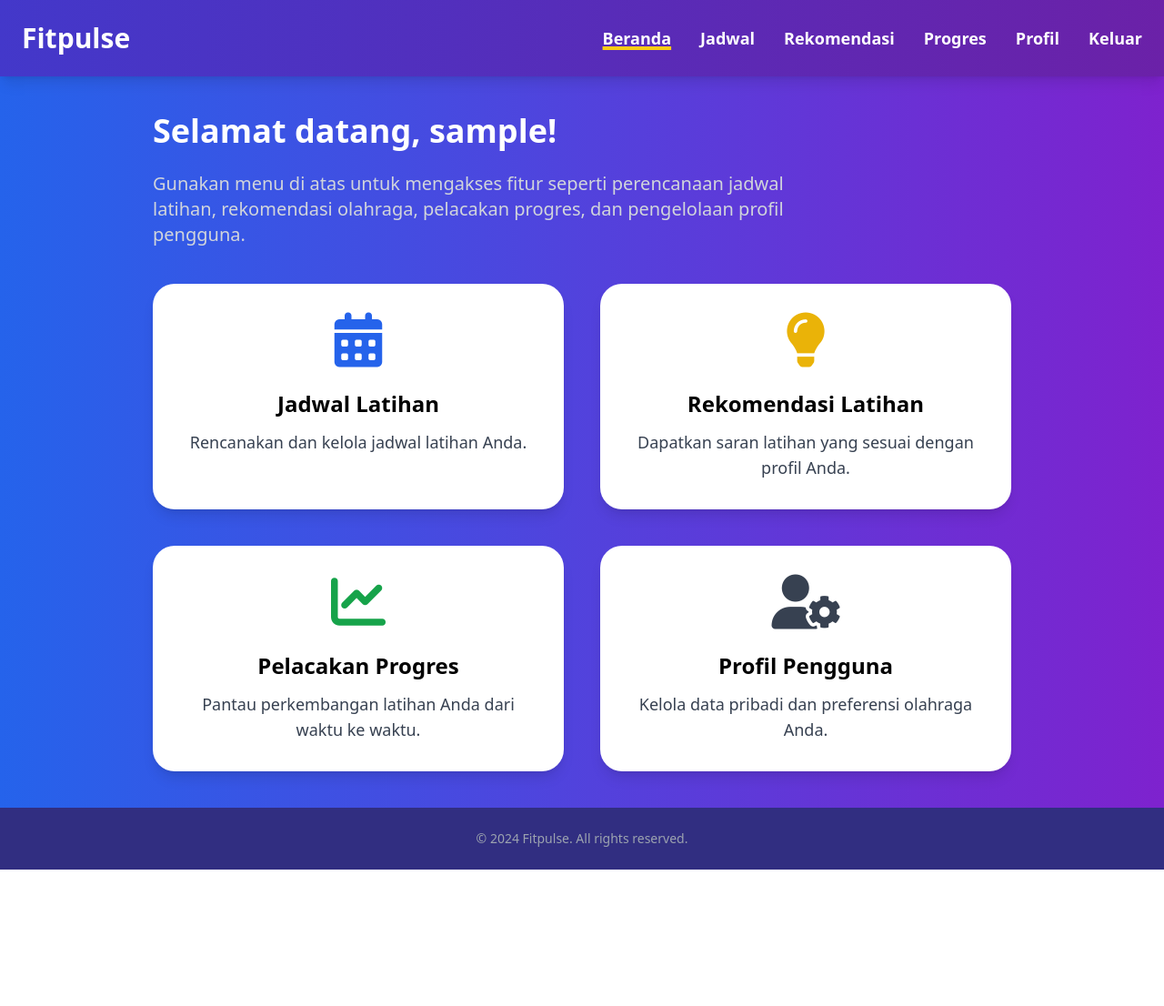
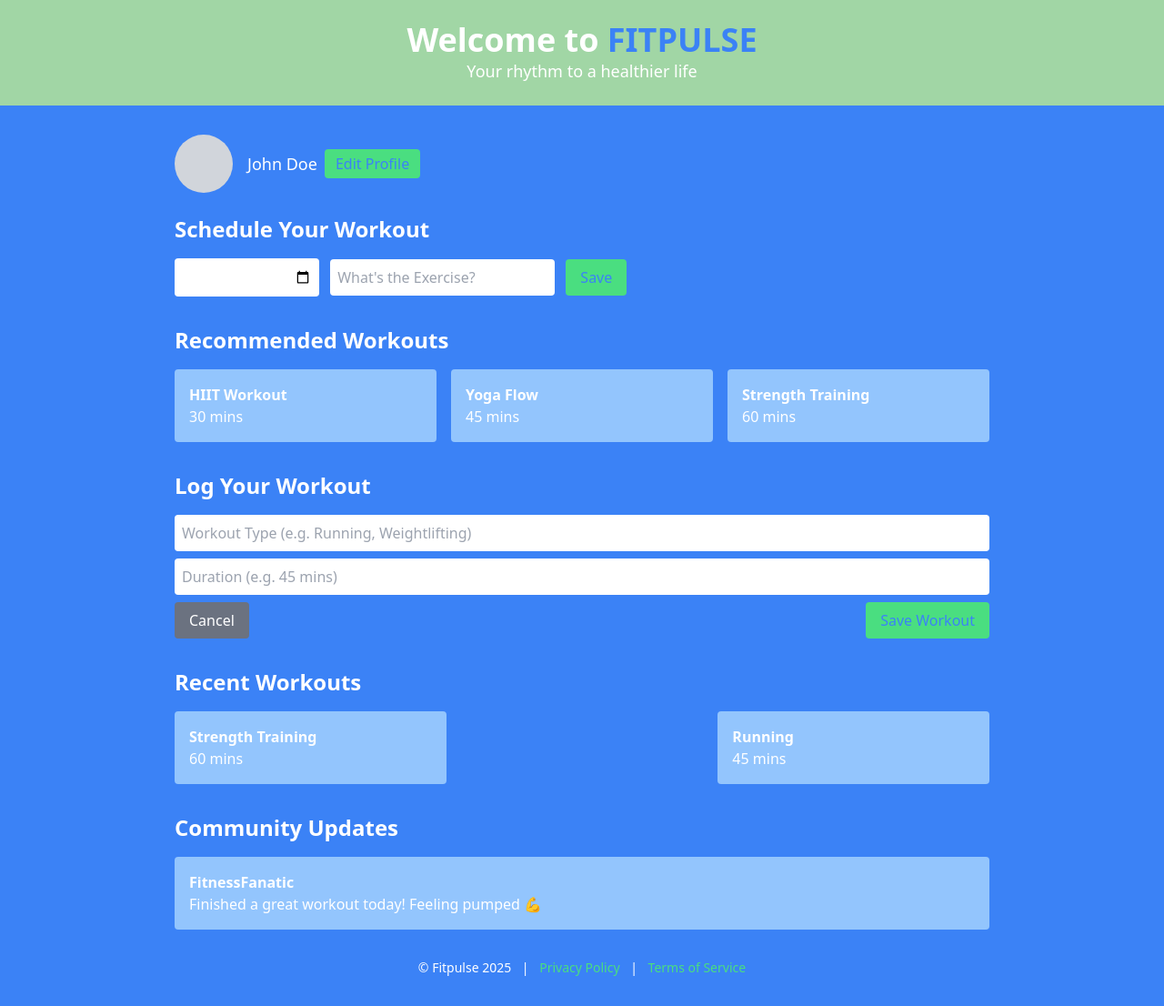
Before and after one commit to PandaBGS/FitPulse, a PHP site: page / in a window 1280 px wide. Shown: the whole page at 91% size. Before the commit the page ends 956 px from the top, so only its background shows below. Run offline with PHP 8.4, Linux system fonts and the light colour scheme; the visitor is signed in with stand-in values (Sample User, id 1); some libraries are stand-ins or nearby versions.

Commit message:
Update index.php

```diff
--- a/index.php
+++ b/index.php
@@ -1,7 +1,7 @@
 <?php
 session_start();
 if (!isset($_SESSION['user_id'])) {
-    header('Location: landing.php');
+    header('Location: login.php');
     exit;
 }
 $username = $_SESSION['username'];
@@ -16,54 +16,80 @@ $username = $_SESSION['username'];
     <link rel="stylesheet" href="https://cdnjs.cloudflare.com/ajax/libs/font-awesome/6.0.0-beta3/css/all.min.css" />
     <script src="https://cdn.tailwindcss.com"></script>
 </head>
-<body class="bg-gradient-to-r from-blue-600 to-purple-700 font-sans min-h-screen flex flex-col">
-    <header class="bg-gradient-to-r from-indigo-700 to-purple-800 text-white p-6 shadow-lg">
-        <div class="container mx-auto flex justify-between items-center">
-            <h1 class="text-3xl font-extrabold">Fitpulse</h1>
-            <nav>
-                <ul class="flex space-x-8 text-lg font-semibold">
-                    <li><a href="index.php" class="hover:underline underline decoration-yellow-400 decoration-4">Beranda</a></li>
-                    <li><a href="schedule.php" class="hover:underline">Jadwal</a></li>
-                    <li><a href="recommendations.php" class="hover:underline">Rekomendasi</a></li>
-                    <li><a href="progress.php" class="hover:underline">Progres</a></li>
-                    <li><a href="profile.php" class="hover:underline">Profil</a></li>
-                    <li><a href="logout.php" class="hover:underline">Keluar</a></li>
-                </ul>
-            </nav>
+<body class="bg-blue-500 text-white">
+
+    <div class="bg-[#A1D6A5] p-6 text-center">
+        <h1 class="text-4xl font-bold">Welcome to <span class="text-blue-500">FITPULSE</span></h1>
+        <p class="text-lg">Your rhythm to a healthier life</p>
+    </div>
+
+    <div class="max-w-4xl mx-auto py-8">
+        <div class="flex items-center justify-between mb-6">
+            <div class="flex items-center">
+                <div class="w-16 h-16 bg-gray-300 rounded-full"></div>
+                <h2 class="ml-4 text-lg">John Doe</h2>
+                <button class="ml-2 bg-green-400 text-blue-500 py-1 px-3 rounded">Edit Profile</button>
+            </div>
         </div>
-    </header>
-    <main class="container mx-auto flex-grow p-10 max-w-5xl">
-        <section class="max-w-5xl mx-auto">
-            <h2 class="text-4xl font-extrabold mb-6 text-white">Selamat datang, <?=htmlspecialchars($username)?>!</h2>
-            <p class="text-xl text-gray-300 mb-10 max-w-3xl">
-                Gunakan menu di atas untuk mengakses fitur seperti perencanaan jadwal latihan, rekomendasi olahraga, pelacakan progres, dan pengelolaan profil pengguna.
-            </p>
-            <div class="grid grid-cols-1 md:grid-cols-2 gap-10">
-                <a href="schedule.php" class="block p-8 bg-white rounded-3xl shadow-lg hover:shadow-2xl transition text-center">
-                    <i class="fas fa-calendar-alt text-6xl text-blue-600 mb-6"></i>
-                    <h3 class="text-2xl font-extrabold mb-3">Jadwal Latihan</h3>
-                    <p class="text-lg text-gray-700">Rencanakan dan kelola jadwal latihan Anda.</p>
-                </a>
-                <a href="recommendations.php" class="block p-8 bg-white rounded-3xl shadow-lg hover:shadow-2xl transition text-center">
-                    <i class="fas fa-lightbulb text-6xl text-yellow-500 mb-6"></i>
-                    <h3 class="text-2xl font-extrabold mb-3">Rekomendasi Latihan</h3>
-                    <p class="text-lg text-gray-700">Dapatkan saran latihan yang sesuai dengan profil Anda.</p>
-                </a>
-                <a href="progress.php" class="block p-8 bg-white rounded-3xl shadow-lg hover:shadow-2xl transition text-center">
-                    <i class="fas fa-chart-line text-6xl text-green-600 mb-6"></i>
-                    <h3 class="text-2xl font-extrabold mb-3">Pelacakan Progres</h3>
-                    <p class="text-lg text-gray-700">Pantau perkembangan latihan Anda dari waktu ke waktu.</p>
-                </a>
-                <a href="profile.php" class="block p-8 bg-white rounded-3xl shadow-lg hover:shadow-2xl transition text-center">
-                    <i class="fas fa-user-cog text-6xl text-gray-700 mb-6"></i>
-                    <h3 class="text-2xl font-extrabold mb-3">Profil Pengguna</h3>
-                    <p class="text-lg text-gray-700">Kelola data pribadi dan preferensi olahraga Anda.</p>
-                </a>
+
+        <div class="mb-8">
+            <h2 class="text-2xl font-bold mb-4">Schedule Your Workout</h2>
+            <input type="date" class="mr-2 rounded p-2" placeholder="Select date">
+            <input type="text" class="mr-2 rounded p-2" placeholder="What's the Exercise?">
+            <button class="bg-green-400 text-blue-500 py-2 px-4 rounded">Save</button>
+        </div>
+
+        <h2 class="text-2xl font-bold mb-4">Recommended Workouts</h2>
+        <div class="grid grid-cols-3 gap-4 mb-8">
+            <div class="bg-blue-300 p-4 rounded">
+                <h3 class="font-bold">HIIT Workout</h3>
+                <p>30 mins</p>
             </div>
-        </section>
-    </main>
-    <footer class="bg-indigo-900 text-center p-6 text-sm text-gray-400">
-        &copy; 2024 Fitpulse. All rights reserved.
-    </footer>
+            <div class="bg-blue-300 p-4 rounded">
+                <h3 class="font-bold">Yoga Flow</h3>
+                <p>45 mins</p>
+            </div>
+            <div class="bg-blue-300 p-4 rounded">
+                <h3 class="font-bold">Strength Training</h3>
+                <p>60 mins</p>
+            </div>
+        </div>
+
+        <div class="mb-8">
+            <h2 class="text-2xl font-bold mb-4">Log Your Workout</h2>
+            <input type="text" class="mb-2 w-full rounded p-2" placeholder="Workout Type (e.g. Running, Weightlifting)">
+            <input type="text" class="mb-2 w-full rounded p-2" placeholder="Duration (e.g. 45 mins)">
+            <div class="flex justify-between">
+                <button class="bg-gray-500 text-white py-2 px-4 rounded">Cancel</button>
+                <button class="bg-green-400 text-blue-500 py-2 px-4 rounded">Save Workout</button>
+            </div>
+        </div>
+
+        <h2 class="text-2xl font-bold mb-4">Recent Workouts</h2>
+        <div class="flex justify-between mb-8">
+            <div class="bg-blue-300 p-4 rounded w-1/3">
+                <h3 class="font-bold">Strength Training</h3>
+                <p>60 mins</p>
+            </div>
+            <div class="bg-blue-300 p-4 rounded w-1/3">
+                <h3 class="font-bold">Running</h3>
+                <p>45 mins</p>
+            </div>
+        </div>
+
+        <h2 class="text-2xl font-bold mb-4">Community Updates</h2>
+        <div class="bg-blue-300 p-4 rounded mb-8">
+            <h3 class="font-bold">FitnessFanatic</h3>
+            <p>Finished a great workout today! Feeling pumped 💪</p>
+        </div>
+
+        <footer class="text-center text-sm">
+            <p>© Fitpulse 2025 <span class="mx-2">|</span> <a href="#" class="text-green-400">Privacy Policy</a> <span class="mx-2">|</span> <a href="#" class="text-green-400">Terms of Service</a></p>
+        </footer>
+    </div>
+
 </body>
 </html>
+
+</body>
+</html>
```
